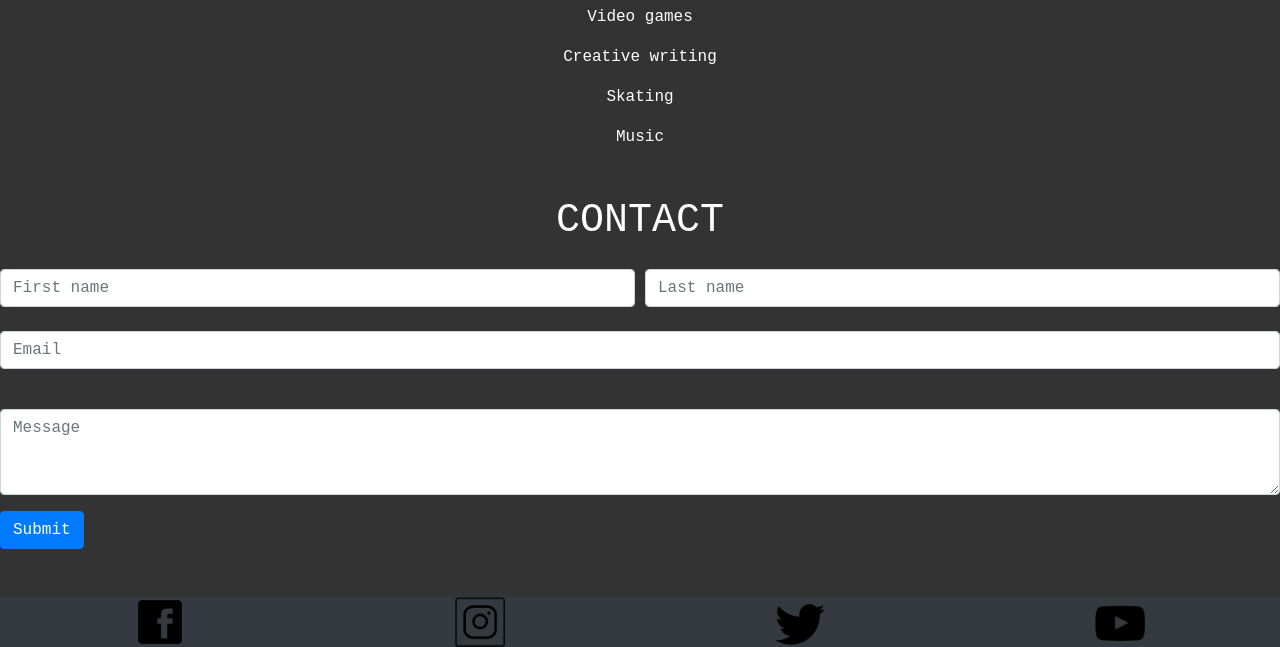
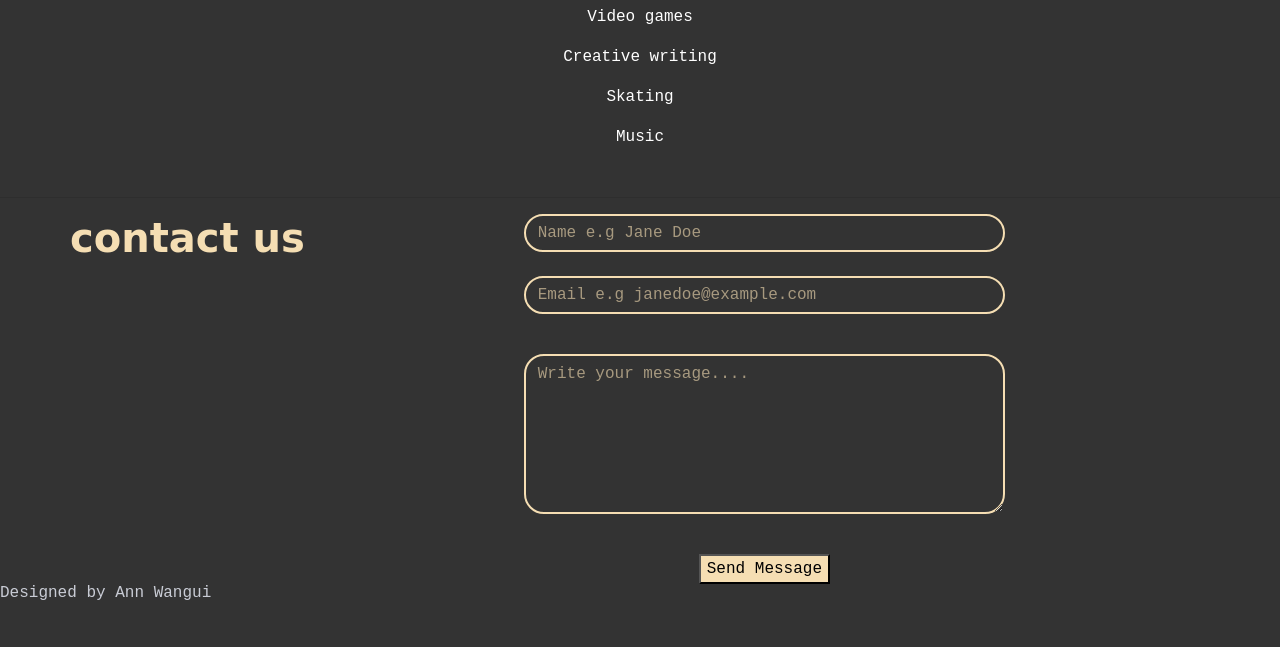
Before and after one commit to ann-wangui/PORTFOLIO, a plain HTML site: page index.html in a window 1280 px wide. Shown: the part 2203-2850 px from the top of the page. After the commit the page ends 2814 px from the top, so only its background shows below. Drawn offline with nearby package versions, Linux system fonts and the light colour scheme; files whose address does not match are found by name.

Commit message:
edit README,md

```diff
--- a/index.html
+++ b/index.html
@@ -143,39 +143,38 @@ proficient in Microsoft Excel.</p>
         <p>Music</p>
     </div>
 </div>
-<h1 class="contact text-center  mb-4">CONTACT</h1>
-<form class="form mb-5">
-    <div class="form-row">
-        <div class="col">
-            <input type="text" class="form-control" id="name" placeholder="First name">
-        </div>
-        <div class="col">
-            <input type="text" class="form-control" id="name" placeholder="Last name">
-        </div>
 
-    </div><br>
-    <div class="form-group row">
-        <div class="col">
-            <input type="email" class="form-control" id="email" placeholder="Email">
-        </div>
-    </div><br>
-    <div class="form-group">
+            <hr>
+            <div class="container">
+              <div class="row">
+                <h1 class="contact-heading">contact us&nbsp; <i class="fas fa-phone"></i></h1>
+                <div class="col-md-2"></div>
+                <div class="col">
+                  <form class="contact-form">
+                    <div class="mb-3">
+                      <input type="text" class="form-control contact-form-style" id="name1" placeholder="Name e.g Jane Doe"
+                        required><br>
+                      <input type="email" class="form-control contact-form-style" id="email1"
+                        placeholder="Email e.g janedoe@example.com" required><br>
+                    </div>
+                    <div class="mb-3">
+                      <textarea class="form-control contact-form-style" id="textarea1" rows="6"
+                        placeholder="Write your message...." required></textarea><br>
+                    </div>
+                    <button class="button-main" id="send-msg" onclick="sendMessage()">Send Message</button>
+                    <i class="fa-solid fa-circle-arrow-up fa-2x" id="scrollButton"></i>
+                  </form>
+                </div>
+                <div class="col-md-2"></div>
+              </div>
+            </div>
+          </section>
+          <!--End of contact section-->
 
-        <textarea class="form-control" id="message" rows="3" placeholder="Message"></textarea>
-    </div>
-
-    <button type="submit" class="btn btn-primary">Submit</button>
-</form>
 
 
 </div>
-<div class="container-fluid footer">
-<div class=" images text-light bg-dark row text-center">
-    <div class="col-md-3"><img src="./assets/fb.png" width="50px" height="50px" alt=""></div>
-    <div class="col-md-3"><img src="./assets/insta.png" width="50px" height="50px" alt=""></div>
-    <div class="col-md-3"><img src="./assets/twt.png" width="50px" height="50px" alt=""></div>
-    <div class="col-md-3"><img src="./assets/yutube.png" width="50px" height="50px" alt=""></div>
-</div>
-</div>
+<h6>Designed by Ann Wangui</h6>
+
 </body>
 </html>
--- a/style.css
+++ b/style.css
@@ -70,3 +70,70 @@ body{
   h1{
     color: white;
   }
+  /*styling of contact section*/
+#contact{
+  margin-top: 3%;
+  background-color: white;
+  margin-bottom: 2em;
+}
+
+.contact-heading{
+  font-weight: 900;
+  font-family: 'Rock Salt', cursive;
+  color: wheat;
+  padding-bottom: 2%;
+  text-align: center;
+}
+
+.contact-form-style{
+  border-color: wheat !important;
+}
+
+#send-msg{
+  background-color: wheat!important;
+}
+.contact-form{
+  text-align: center;
+}
+
+.form-control{
+  border: 2px solid wheat;
+  border-radius: 20px;
+  background-color: transparent;
+}
+
+input::placeholder {
+  color: wheat!important;
+  opacity: 0.6 !important;
+}
+
+.form-control::placeholder {
+  color: wheat !important;
+  opacity: 0.6 !important;
+}
+
+.submit-contactform{
+  background-color:black ;
+}
+
+.fa-phone{
+  animation:  icon 5s ease infinite;
+}
+
+@keyframes icon {
+    25%{
+        transform: translateY(-1.5rem);
+    }
+    50%{
+        transform: translateY(-1.5rem);
+    }
+}
+
+.fa-circle-arrow-up{
+  float: right;
+  color: wheat;
+}
+.fa-circle-arrow-up:hover{
+  color: black;
+
+}
```
